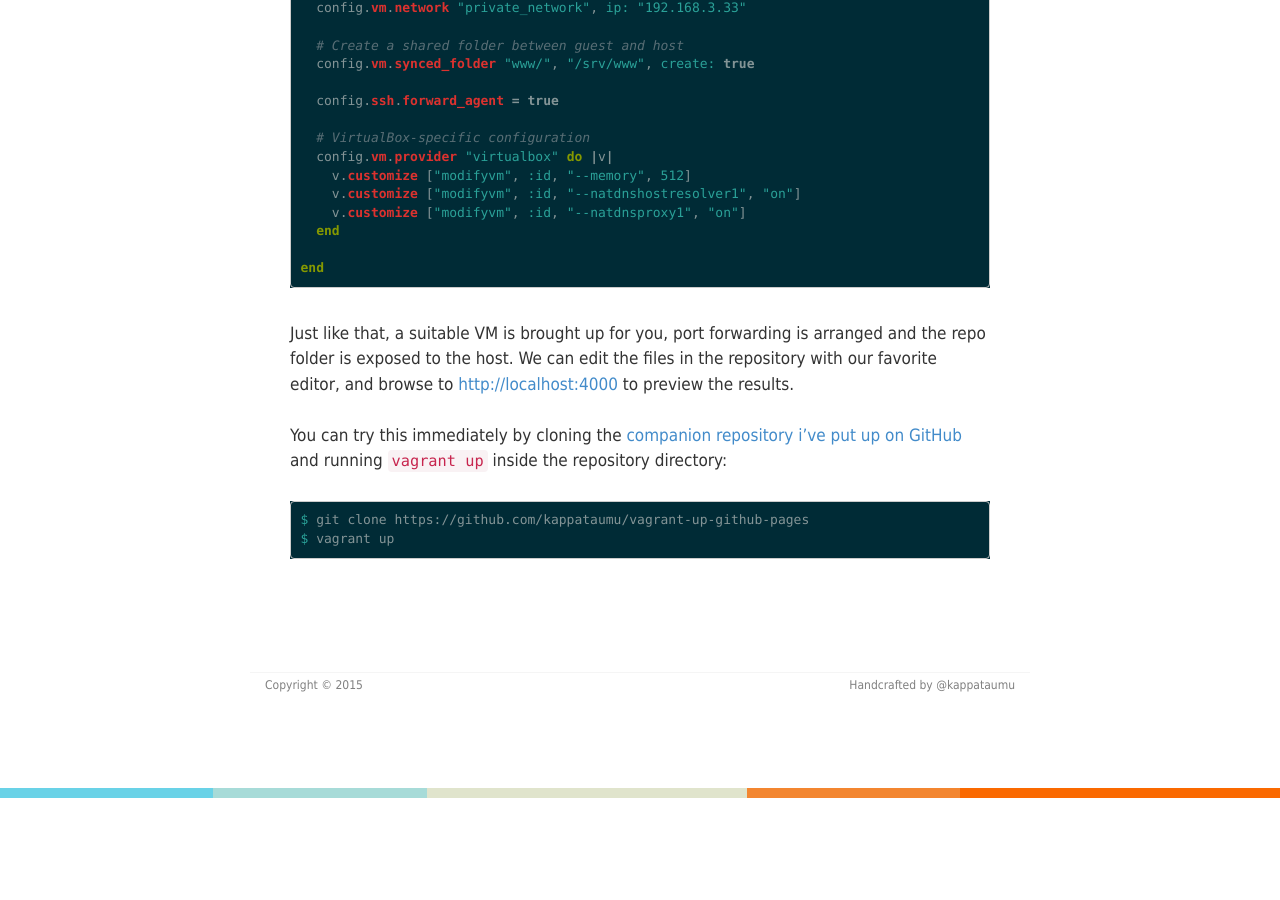
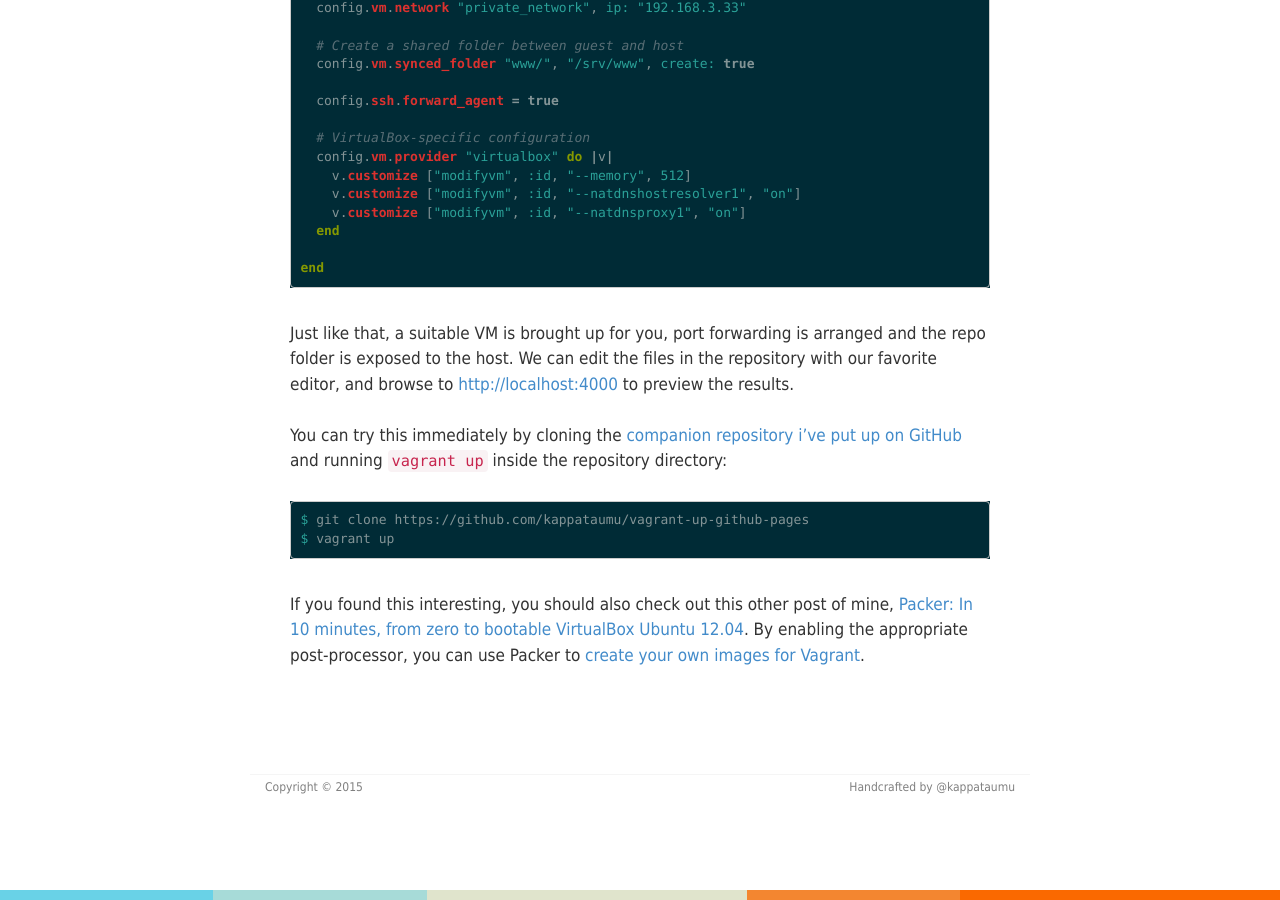
Before and after one commit to ik-fractel/kappataumu.github.com, a Jekyll site: the page built from _posts/2015-01-10-vagrant-jekyll-github-pages-streamlined-content-creation.md, in a window 1280 px wide and 900 px high, scrolled down 3830 px. Built offline with Jekyll 4.4.1, drawn with Linux system fonts in a browser that asks for light colours; Markdown is read by kramdown in place of the engine named in the settings; before the commit the page ends 4628 px from its top, so only the background shows below that.

Commit message:
Cross-reference Packer and Vagrant posts

````diff
--- a/_posts/2015-01-10-vagrant-jekyll-github-pages-streamlined-content-creation.md
+++ b/_posts/2015-01-10-vagrant-jekyll-github-pages-streamlined-content-creation.md
@@ -182,3 +182,5 @@ You can try this immediately by cloning the [companion repository i've put up on
 $ git clone https://github.com/kappataumu/vagrant-up-github-pages
 $ vagrant up
 ```
+
+If you found this interesting, you should also check out this other post of mine, [Packer: In 10 minutes, from zero to bootable VirtualBox Ubuntu 12.04](http://kappataumu.com/articles/creating-an-Ubuntu-VM-with-packer.html). By enabling the appropriate post-processor, you can use Packer to [create your own images for Vagrant](https://www.packer.io/intro/getting-started/vagrant.html).
````
Also changed, not shown: _posts/2013-09-08-creating-an-Ubuntu-VM-with-packer.md (+2 -0 lines).
